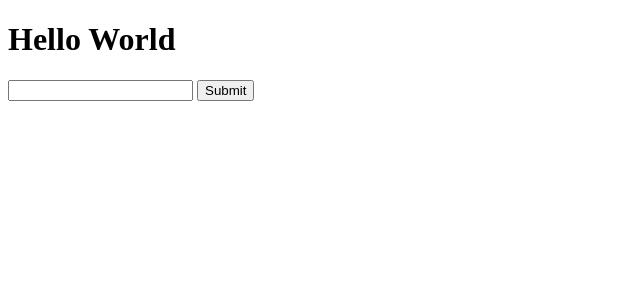
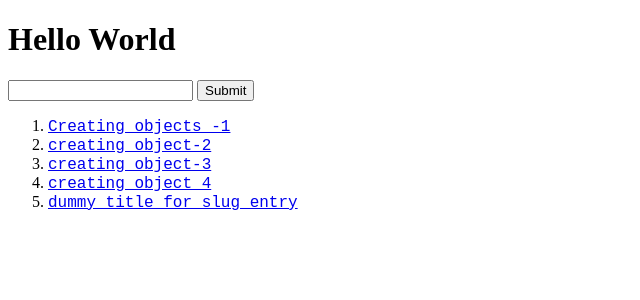
Before and after one commit to AmitVermaDce/django, a Django app: page /articles/ in a window 1280 px wide. Shown: the top 300 px of the page, without its empty margins (0-640 px from the left). Run offline with Django 3.2, Linux system fonts and the light colour scheme; data comes from the database, SQL or seed files in the repository; both versions use the stored data as it was after the commit.

Commit message:
Complex query using Q

```diff
--- a/config/articles/models.py
+++ b/config/articles/models.py
@@ -18,7 +18,7 @@ class Article(models.Model):
     publish = models.DateField(auto_now=False, auto_now_add=False, null=True, blank=True)
 
     def get_absolute_url(self):
-        return f'/accounts/{self.slug}/'
+        return f'/articles/{self.slug}/'
 
     def save(self, *args, **kwargs):
         # if self.slug is None:
--- a/config/articles/views.py
+++ b/config/articles/views.py
@@ -3,18 +3,16 @@ from django.contrib.auth.decorators import login_required
 from .models import Article
 from articles.forms import ArticleForm
 from django.http import Http404
+from django.db.models import Q
 
 # Create your views here.
 
 def article_search_view(request):
-    query_dict = request.GET
-    try:
-        query = int(query_dict.get("query"))
-    except:
-        query = None
-    article_obj = None
+    query = request.GET.get('query')
+    article_obj = Article.objects.all()
     if query is not None:
-        article_obj = Article.objects.get(id=query)
+        lookups = Q(title__icontains=query) | Q(content__icontains=query)
+        article_obj = Article.objects.filter(lookups)
     context = {
         "object": article_obj
     }
--- a/config/templates/articles/search.html
+++ b/config/templates/articles/search.html
@@ -2,8 +2,14 @@
 
 {% block content %}
 
-    {% if object %}
-     <h1>{{object.title}}</h1>
-     <p>{{object.content}}</p>
-    {% endif %}
+<ol>
+    {% for each_object in object %}
+    {% if each_object.title %}
+    <li><a href="{{each_object.get_absolute_url }}" style="font-family: 'Courier New', Courier, monospace;">
+        {{ each_object.title }}</a></li>
+     {% endif %}
+     {% endfor %}
+</ol>
+
+
 {% endblock content %}
```
Also changed, not shown: config/db.sqlite3.
